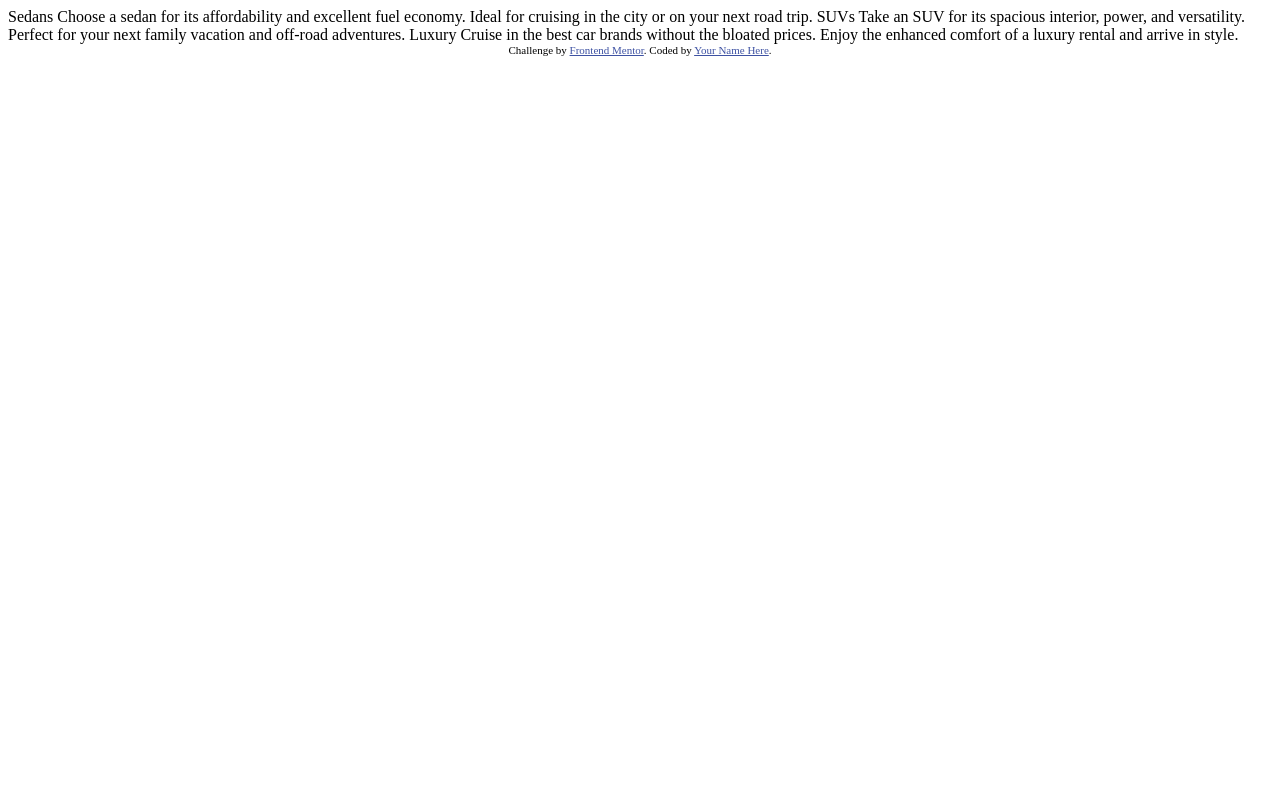
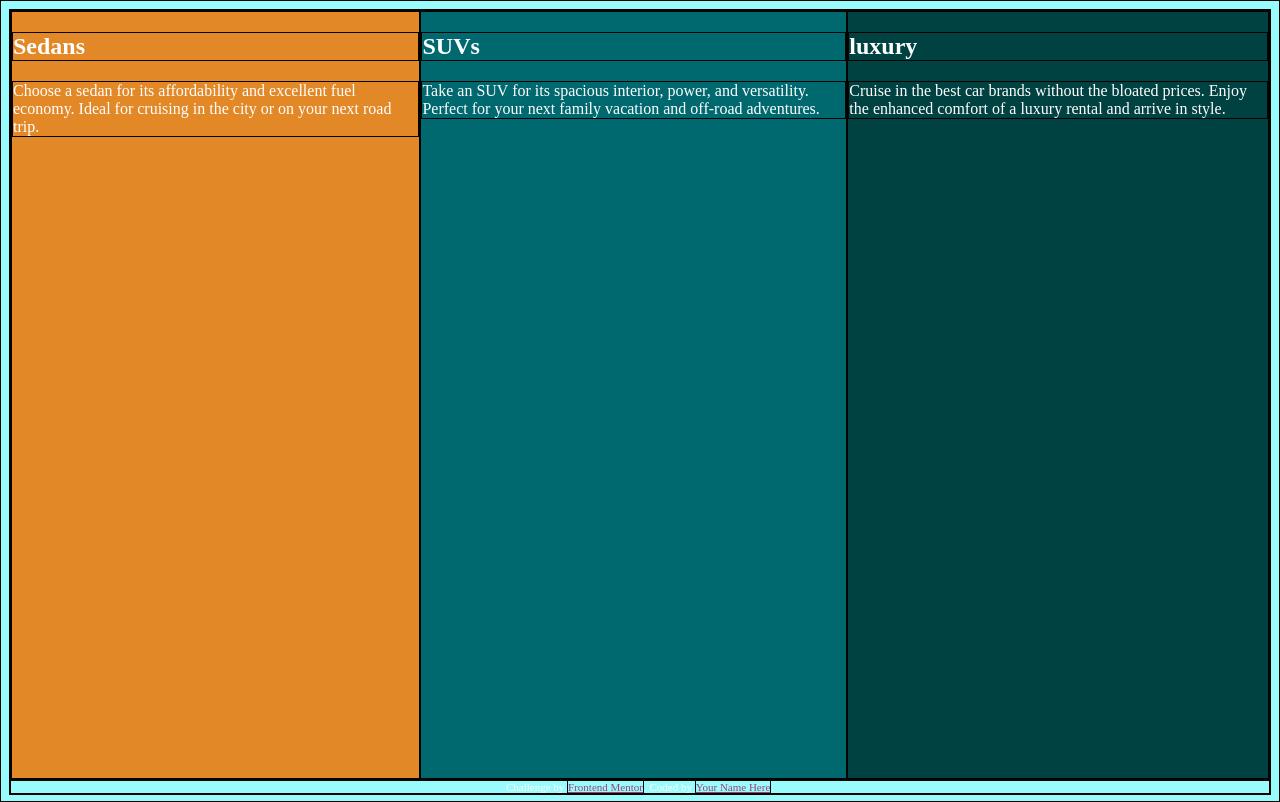
Before and after one commit to cinthyai5/tres-columnas, a plain HTML site: page index.html in a window 1280 px wide. Drawn offline with Linux system fonts and the light colour scheme.

Commit message:
Agregar Flex a los carros y a la pantalla completa

```diff
--- a/index.html
+++ b/index.html
@@ -5,28 +5,34 @@
   <meta name="viewport" content="width=device-width, initial-scale=1.0"> <!-- displays site properly based on user's device -->
 
   <link rel="icon" type="image/png" sizes="32x32" href="./images/favicon-32x32.png">
-
-  <title>Frontend Mentor | 3-column preview card component</title>
-
-  <!-- Feel free to remove these styles or customise in your own stylesheet 👍 -->
-  <style>
-    .attribution { font-size: 11px; text-align: center; }
-    .attribution a { color: hsl(228, 45%, 44%); }
-  </style>
+  <link rel="stylesheet" href="./style.css">
+  <title>Frontend Mentor | 3-columns</title>
 </head>
 <body>
 
-  Sedans
-  Choose a sedan for its affordability and excellent fuel economy. Ideal for cruising in the city
-  or on your next road trip.
+<section id="cars">
+  <article id="sedan">
+   <h2>Sedans</h2>
+   <p>Choose a sedan for its affordability and excellent fuel economy. Ideal for cruising in the city
+      or on your next road trip.
+   </p>
+  </article>
+  <article id=suvs>
+   <h2>SUVs</h2>
+   <p>Take an SUV for its spacious interior, power, and versatility. Perfect for your next family vacation
+    and off-road adventures.
+   </p>
 
-  SUVs
-  Take an SUV for its spacious interior, power, and versatility. Perfect for your next family vacation
-  and off-road adventures.
+  </article>
+   <article id="luxury">
+    <h2>luxury</h2>
+    <p>Cruise in the best car brands without the bloated prices. Enjoy the enhanced comfort of a luxury
+      rental and arrive in style.
+    </p>
 
-  Luxury
-  Cruise in the best car brands without the bloated prices. Enjoy the enhanced comfort of a luxury
-  rental and arrive in style.
+    </article>
+
+</section>
 
   <div class="attribution">
     Challenge by <a href="https://www.frontendmentor.io?ref=challenge" target="_blank">Frontend Mentor</a>.
--- /dev/null
+++ b/style.css
@@ -0,0 +1,41 @@
+* {
+    border: rgb(7, 3, 3) solid 1px;
+    color: white;
+}
+
+html{
+    height: 100%;
+}
+
+body {
+
+    background-color: rgb(153, 252, 252);
+    height: 98%;
+    display: flex;
+    flex-direction: column;
+    justify-content: space-between;
+}
+
+ #cars {
+    height: 100%;
+    display: flex;
+ }
+
+ #sedan {
+     background-color: hsl(31, 77%, 52%);
+}
+
+ #suvs{
+     background-color: hsl(184, 100%, 22%);
+}
+
+ #luxury {
+     background-color: hsl(179, 100%, 13%);
+     }
+.attribution{
+    font-size: 11px;
+    text-align: center;
+}
+.attribution a {
+    color: hsl(325, 45%, 44%);
+}
```
